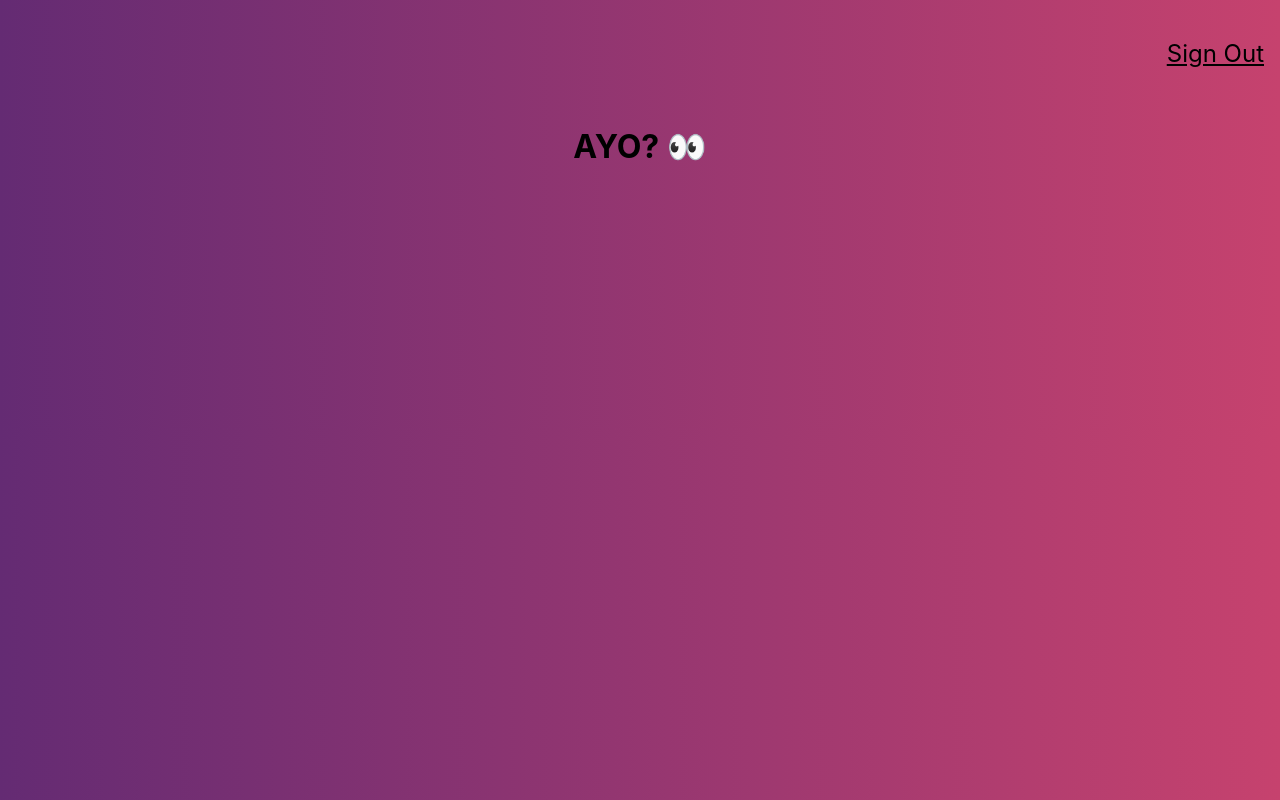
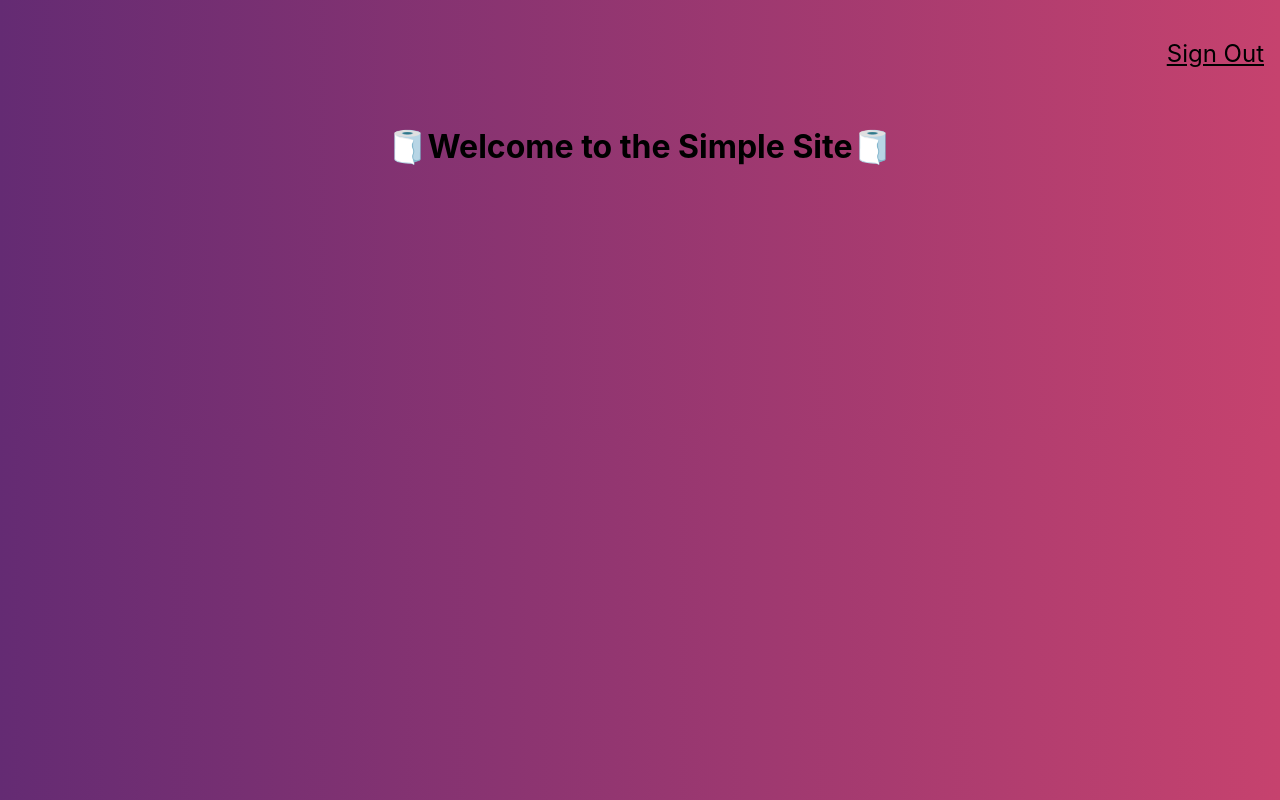
Before and after one commit to Dominhiram00/bigbrainboozo, a React (Create React App) app: page / in a window 1280 px wide. Built offline with nearby package versions, Linux system fonts and the light colour scheme.

Commit message:
COOL TITLE WOOOO SOOO CRAZZZZYAOFJOAISJFIOASJFIOJA

```diff
--- a/src/components/Logo/Logo.js
+++ b/src/components/Logo/Logo.js
@@ -5,7 +5,7 @@ const Logo = () => {
     return (
     <Tilt>
         <div style={{ height: '300px'}}>
-          <h1>AYO? 👀</h1>
+          <h1>🧻Welcome to the Simple Site🧻</h1>
         </div>
     </Tilt>
     )
```
